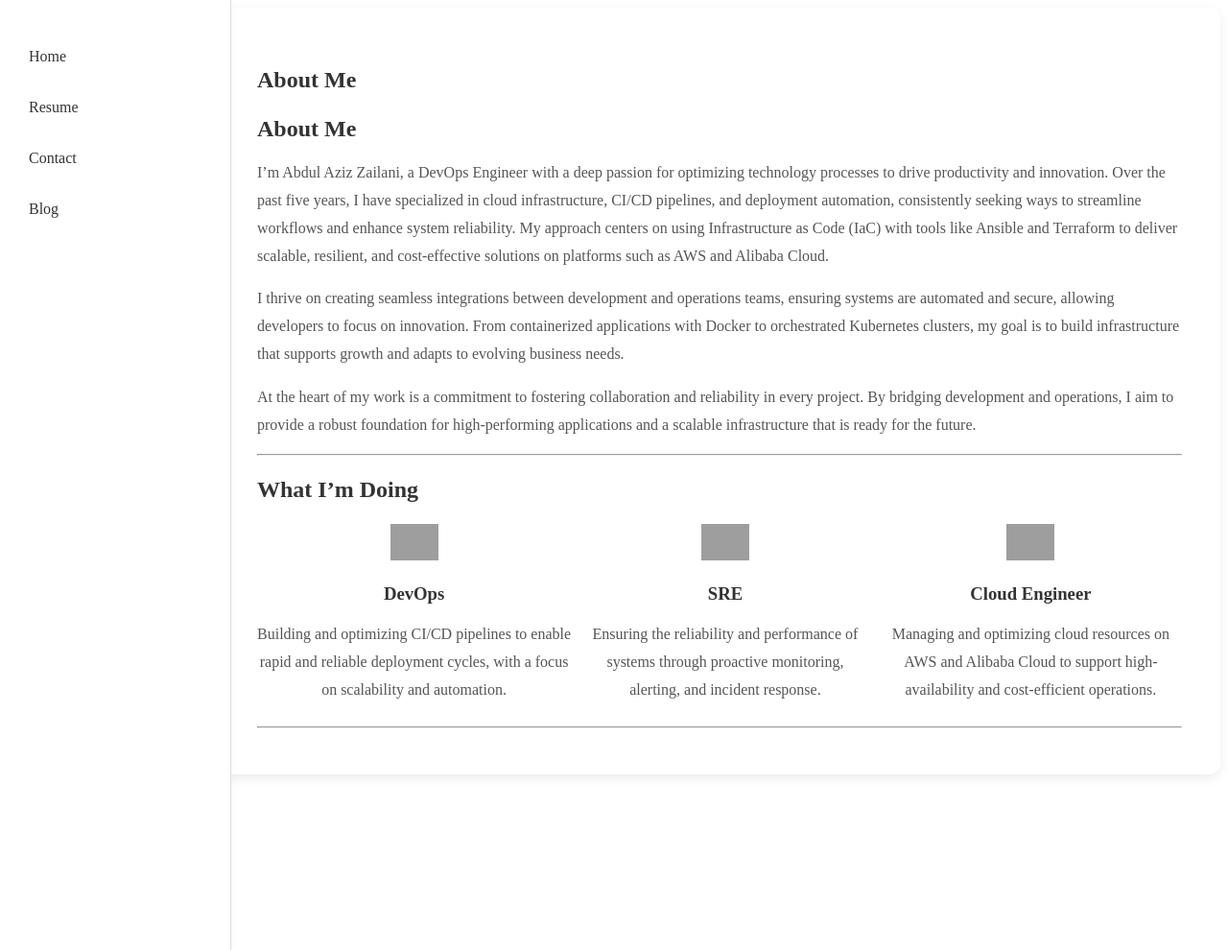
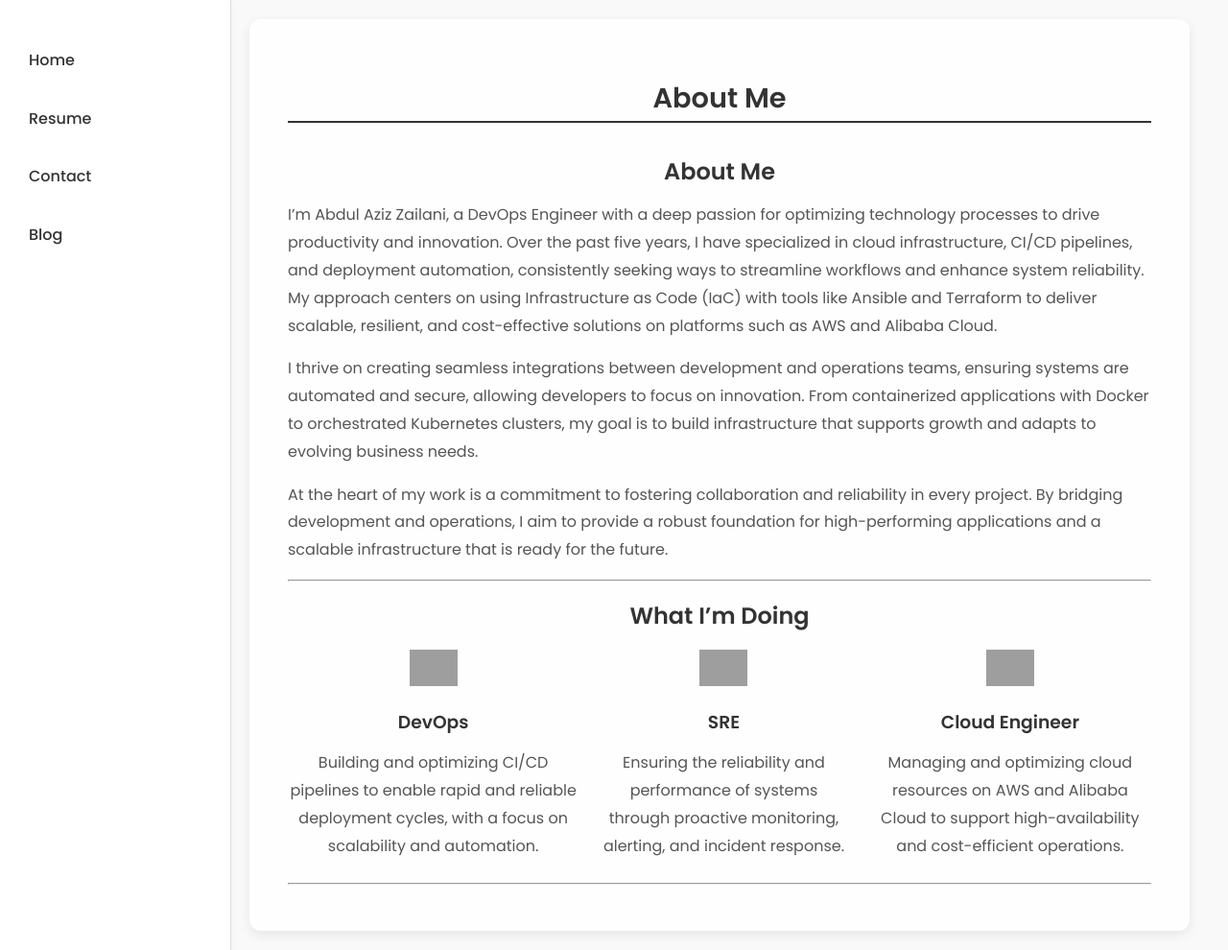
Before and after one commit to azizzailani/azizzailani.github.io, a Jekyll site: the page built from index.md, in a window 1280 px wide and 990 px high. Shown: the whole window at 96% size. Built offline with Jekyll 4.4.1, drawn with Linux system fonts in a browser that asks for light colours; our own code applies the rules of GitHub Pages for plain Markdown files; grey boxes are pictures that could not be loaded.

Commit message:
style.css, default.html: Update fonts and page layout styles
- Updated the font import in `style.css` to include additional font weights for Poppins.
- Modified the basic page styling in `style.css` to set font, size, color, and background.
- Adjusted the container styles in `style.css` to have a max-width of 1200px, centered with padding.
- Tweaked styles related to the vertical header in `style.css`.
- Aligned main content in `style.css`, adjusting margins and setting a background color.
- Added a new section title style in `style.css`.
- Centered text alignment for heading tags in `style.css`.
- Media query added in `style.css` for smaller screens, changing container flex direction and header alignment.

```diff
--- a/_layouts/default.html
+++ b/_layouts/default.html
@@ -1,11 +1,14 @@
+<!-- index.html -->
 <!DOCTYPE html>
 <html lang="en">
+
 <head>
     <meta charset="UTF-8">
     <meta name="viewport" content="width=device-width, initial-scale=1.0">
     <title>{{ page.title }} - {{ site.title }}</title>
     <link rel="stylesheet" href="{{ '/assets/css/style.css' | relative_url }}">
 </head>
+
 <body>
     <div class="container">
         <header>
@@ -24,4 +27,5 @@
         </main>
     </div>
 </body>
+
 </html>
--- a/assets/css/style.css
+++ b/assets/css/style.css
@@ -1,9 +1,25 @@
+/* style.css */
 /* Import font Poppins dari Google Fonts */
-@import url('https://fonts.googleapis.com/css2?family=Poppins:wght@300;400;500;700&display=swap');
+@import url('https://fonts.googleapis.com/css2?family=Poppins:wght@300;400;500;600;700&display=swap');
+
+/* Gaya dasar untuk seluruh halaman */
+body {
+    font-family: 'Poppins', Arial, Helvetica, sans-serif;
+    font-size: 16px;
+    line-height: 1.6;
+    color: #333;
+    background-color: #f9f9f9;
+    margin: 0;
+    padding: 0;
+}
 
 /* Kontainer Utama */
 .container {
     display: flex;
+    max-width: 1200px;
+    width: 100%;
+    margin: 0 auto;
+    padding: 20px;
 }
 
 /* Header Vertikal */
@@ -13,7 +29,6 @@ header {
     padding: 20px;
     border-right: 1px solid #ddd;
     height: 100vh;
-    /* Membuat header sepanjang halaman */
     box-shadow: 0 4px 8px rgba(0, 0, 0, 0.05);
     position: fixed;
     top: 0;
@@ -40,18 +55,28 @@ nav a:hover {
     background: rgba(0, 0, 0, 0.05);
 }
 
-/* Main content */
+/* Konten Utama */
 main {
     margin-left: 220px;
-    /* Mengimbangi lebar header */
     padding: 40px;
     max-width: calc(100% - 220px);
-    /* Menyisakan ruang untuk header */
     background-color: rgba(255, 255, 255, 0.9);
     border-radius: 12px;
     box-shadow: 0 4px 12px rgba(0, 0, 0, 0.08);
 }
 
+.section-title {
+    font-size: 1.8em;
+    color: #333;
+    margin-bottom: 15px;
+    border-bottom: 2px solid #333;
+    padding-bottom: 5px;
+    text-align: center;
+    display: inline-block;
+    width: 100%;
+}
+
+/* Heading dan Typography */
 h1,
 h2,
 h3,
@@ -62,6 +87,7 @@ h6 {
     color: #333;
     margin-bottom: 10px;
     line-height: 1.3;
+    text-align: center;
 }
 
 p,
@@ -75,6 +101,7 @@ li {
 @media (max-width: 768px) {
     .container {
         flex-direction: column;
+        align-items: center;
     }
 
     header {
```
